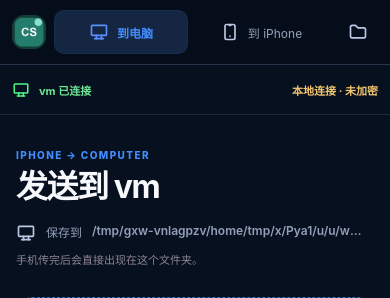
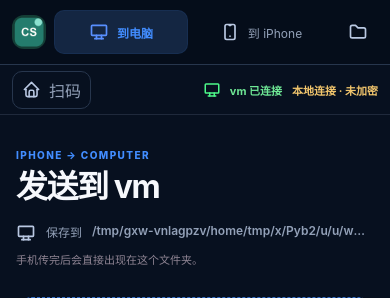
Before and after one commit to gangzhao2021/CrossSync, a FastAPI app: page /app in a window 390 px wide. Shown: the top 298 px of the page. Run offline with FastAPI, Linux system fonts and the light colour scheme; data that the repository does not hold is empty.

Commit message:
Add return to QR screen navigation

```diff
--- a/app/static/styles.css
+++ b/app/static/styles.css
@@ -3145,6 +3145,38 @@ body.transfer-workspace-body [role="button"]:focus-visible {
   color: var(--ws-muted);
 }
 
+.statusbar-back {
+  min-height: 38px;
+  display: inline-flex;
+  align-items: center;
+  gap: 8px;
+  margin-right: auto;
+  padding: 0 11px;
+  border: 1px solid var(--ws-line);
+  border-radius: 10px;
+  color: var(--ws-muted);
+  font-size: 13px;
+  font-weight: 700;
+  text-decoration: none;
+  white-space: nowrap;
+}
+
+.statusbar-back:hover {
+  border-color: rgba(66, 141, 255, 0.58);
+  background: var(--ws-surface-hover);
+  color: var(--ws-text);
+}
+
+.statusbar-back img {
+  width: 19px;
+  height: 19px;
+  filter: brightness(0) invert(84%) sepia(8%) saturate(640%) hue-rotate(180deg) brightness(91%);
+}
+
+.mobile-scan-label {
+  display: none;
+}
+
 .statusbar-item {
   display: inline-flex;
   align-items: center;
@@ -3963,6 +3995,21 @@ body.transfer-workspace-body .task-meta {
     padding: 0 12px;
   }
 
+  .statusbar-back {
+    width: auto;
+    min-width: 60px;
+    padding: 0 9px;
+    justify-content: center;
+  }
+
+  .statusbar-back .desktop-scan-label {
+    display: none;
+  }
+
+  .statusbar-back .mobile-scan-label {
+    display: inline;
+  }
+
   .statusbar-item {
     font-size: 11px;
   }
--- a/app/static/sw.js
+++ b/app/static/sw.js
@@ -1,4 +1,4 @@
-const CACHE_NAME = 'crosssync-shell-20260717-recovery-v2';
+const CACHE_NAME = 'crosssync-shell-20260718-scanback-v1';
 const SHELL_ASSETS = [
   '/manifest.webmanifest',
   '/static/styles.css',
--- a/app/templates/app.html
+++ b/app/templates/app.html
@@ -12,12 +12,12 @@
   <link rel="icon" href="/favicon.ico" />
   <link rel="apple-touch-icon" href="/static/app-icon-180.png" />
   <link rel="manifest" href="/manifest.webmanifest" />
-  <link rel="stylesheet" href="/static/styles.css?v=20260717-recovery2" />
+  <link rel="stylesheet" href="/static/styles.css?v=20260718-scanback1" />
 </head>
 <body class="transfer-workspace-body">
   <div class="transfer-shell">
     <aside class="workspace-sidebar" aria-label="CrossSync 导航">
-      <a class="workspace-brand" href="/app" aria-label="CrossSync 首页">
+      <a class="workspace-brand" href="/" aria-label="返回扫码界面" title="返回扫码界面">
         <img src="/static/app-icon-192.png" alt="" />
         <strong>CrossSync</strong>
       </a>
@@ -47,6 +47,11 @@
 
     <div class="workspace-main">
       <header class="workspace-statusbar">
+        <a class="statusbar-back" href="/" aria-label="返回扫码界面" title="返回扫码界面">
+          <img src="/static/icons/tabler/home.svg" alt="" />
+          <span class="desktop-scan-label">返回扫码页</span>
+          <span class="mobile-scan-label">扫码</span>
+        </a>
         <div class="statusbar-item connected" role="status">
           <img src="/static/icons/tabler/device-desktop.svg" alt="" />
           <strong><span id="computer-name">Home PC</span> 已连接</strong>
```
